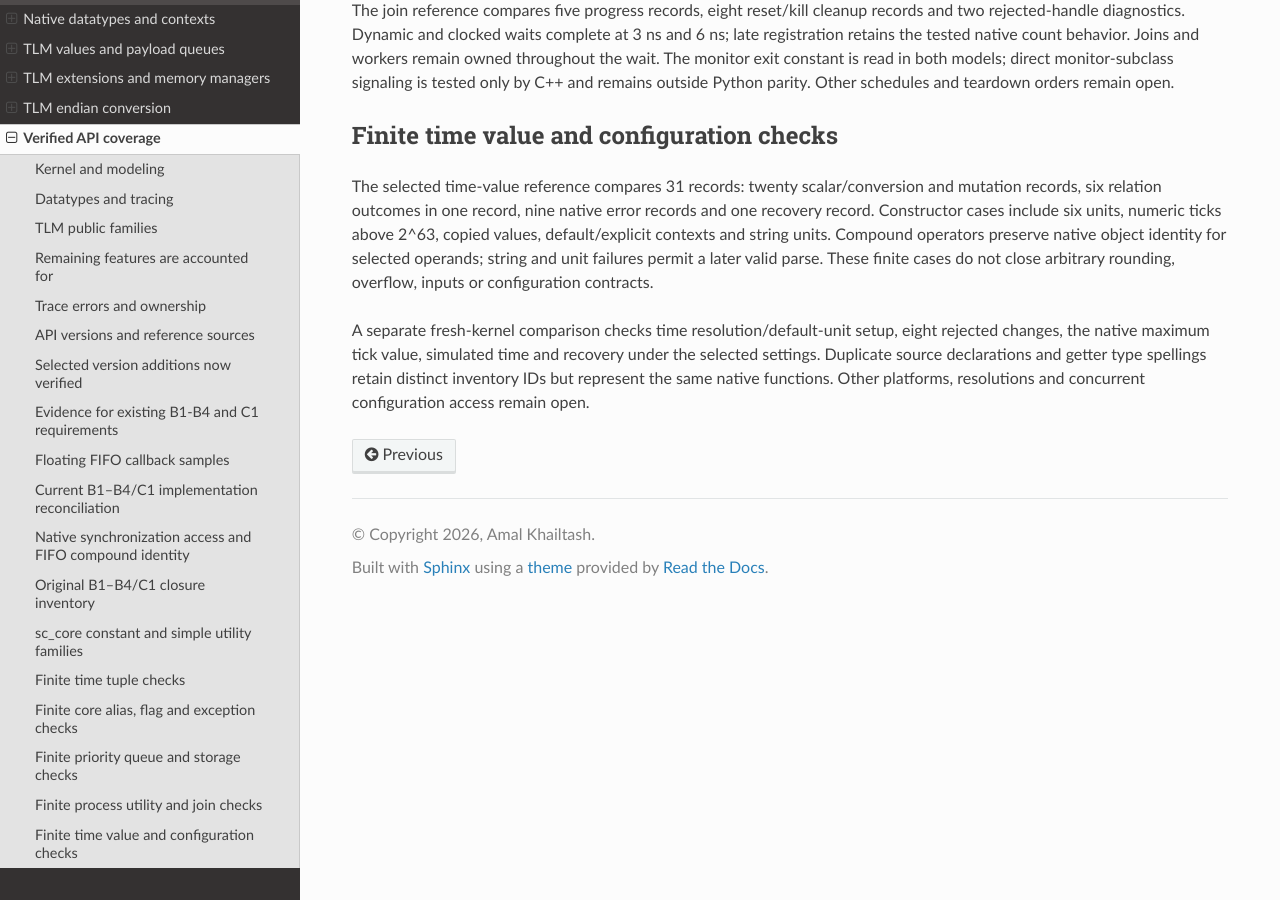
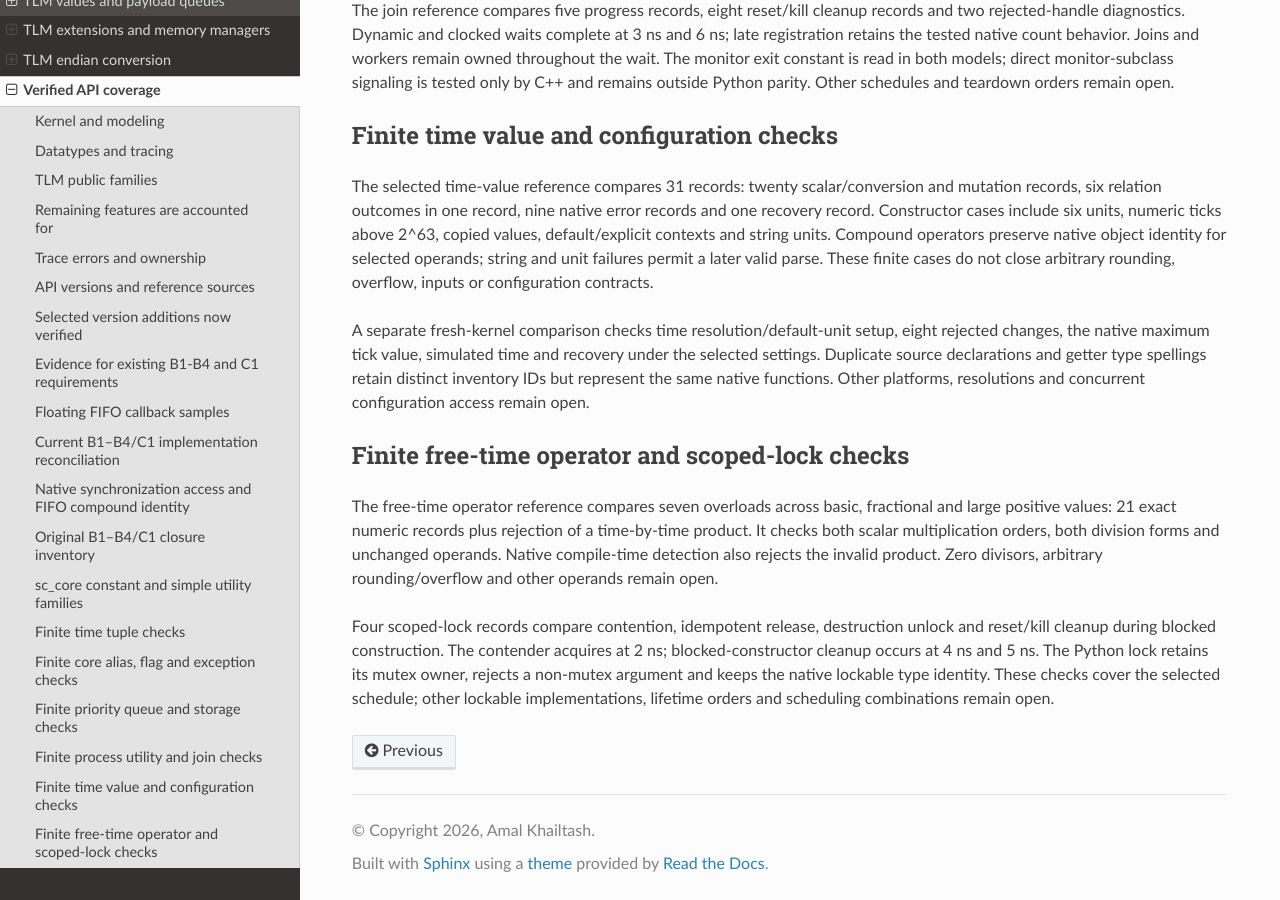
Before and after one commit to amal-khailtash/pysystemc, a Sphinx documentation site: the page built from docs/api/coverage.rst, in a window 1280 px wide and 900 px high, scrolled down 11999 px. Built offline with Sphinx 7.4.7 and the Read the Docs theme 3.1.0, drawn with Linux system fonts in a browser that asks for light colours.

Commit message:
docs: record finite time operator and scoped lock checks

```diff
--- a/docs/api/coverage.rst
+++ b/docs/api/coverage.rst
@@ -730,3 +730,21 @@ recovery under the selected settings. Duplicate source declarations and getter
 type spellings retain distinct inventory IDs but represent the same native
 functions. Other platforms, resolutions and concurrent configuration access
 remain open.
+
+Finite free-time operator and scoped-lock checks
+------------------------------------------------
+
+The free-time operator reference compares seven overloads across basic,
+fractional and large positive values: 21 exact numeric records plus rejection of
+a time-by-time product. It checks both scalar multiplication orders, both
+division forms and unchanged operands. Native compile-time detection also
+rejects the invalid product. Zero divisors, arbitrary rounding/overflow and
+other operands remain open.
+
+Four scoped-lock records compare contention, idempotent release, destruction
+unlock and reset/kill cleanup during blocked construction. The contender
+acquires at 2 ns; blocked-constructor cleanup occurs at 4 ns and 5 ns. The Python
+lock retains its mutex owner, rejects a non-mutex argument and keeps the native
+lockable type identity. These checks cover the selected schedule; other
+lockable implementations, lifetime orders and scheduling combinations remain
+open.
```
Also changed, not shown: CHANGELOG.md (+3 -0 lines).
